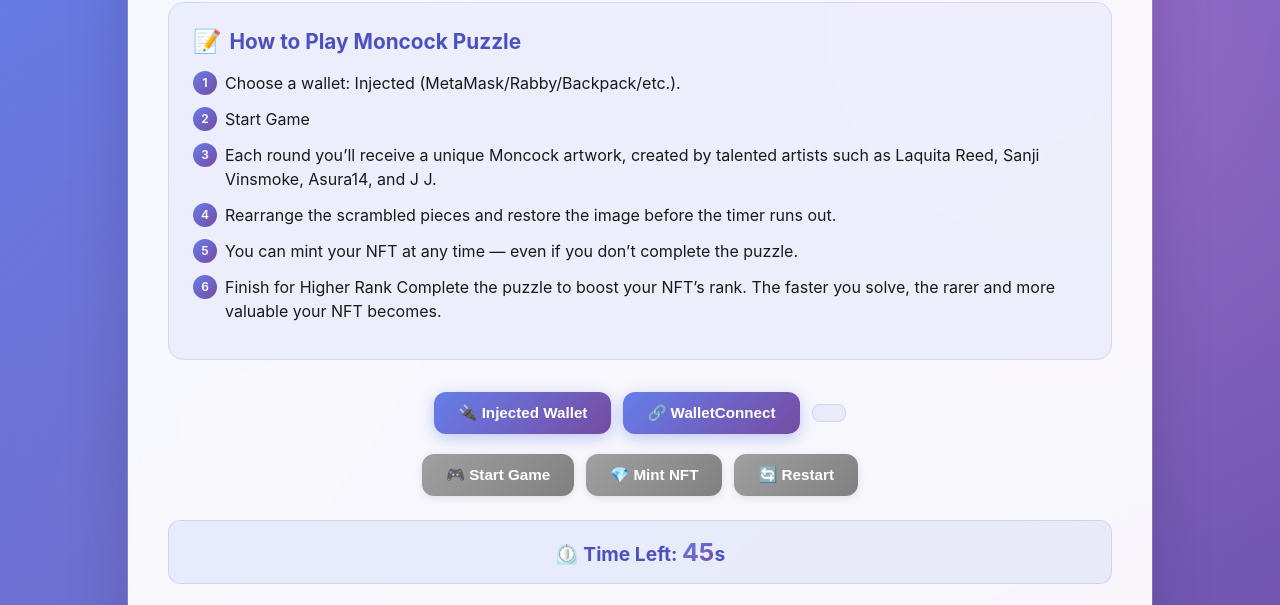
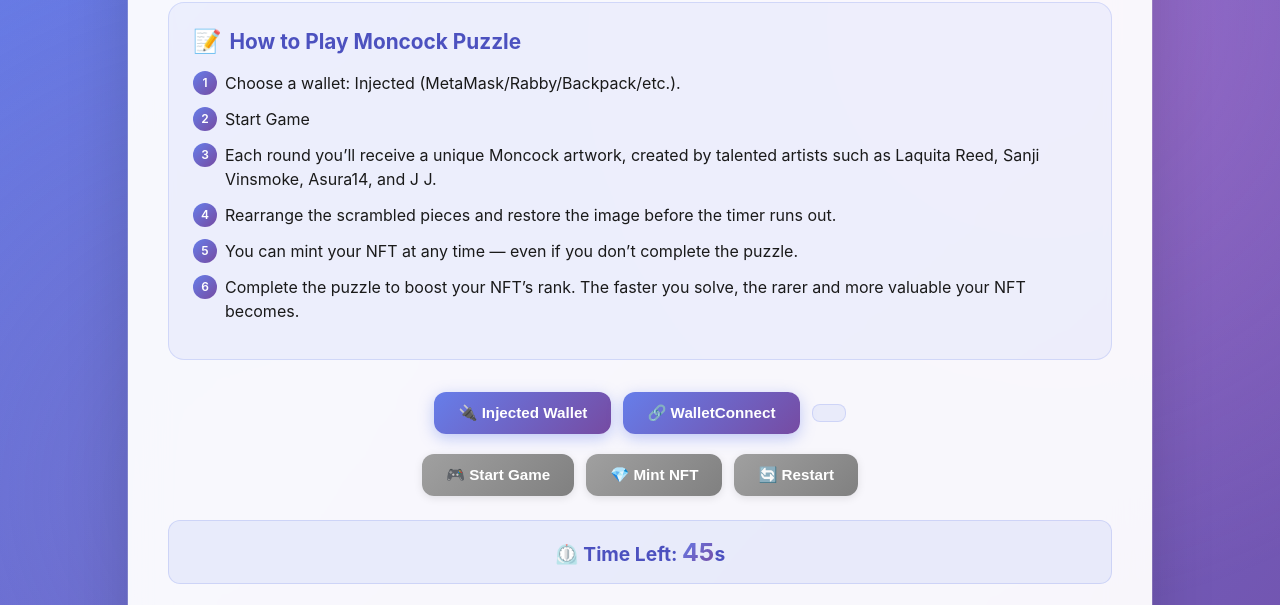
Before and after one commit to moncock/MoncockPuzzle, a website: page docs/index.html in a window 1280 px wide. Shown: the part 148-753 px from the top of the page. Drawn offline with nearby package versions, Linux system fonts and the light colour scheme.

Commit message:
Update index.html

```diff
--- a/docs/index.html
+++ b/docs/index.html
@@ -18,8 +18,7 @@
         <li>Each round you’ll receive a unique Moncock artwork, created by talented artists such as Laquita Reed, Sanji Vinsmoke, Asura14, and J J.</li>
         <li>Rearrange the scrambled pieces and restore the image before the timer runs out.</li>
         <li>You can mint your NFT at any time — even if you don’t complete the puzzle.</li>
-        <li>Finish for Higher Rank
-Complete the puzzle to boost your NFT’s rank. The faster you solve, the rarer and more valuable your NFT becomes.</li>
+        <li>Complete the puzzle to boost your NFT’s rank. The faster you solve, the rarer and more valuable your NFT becomes.</li>
       </ol>
     </div>
 
```
